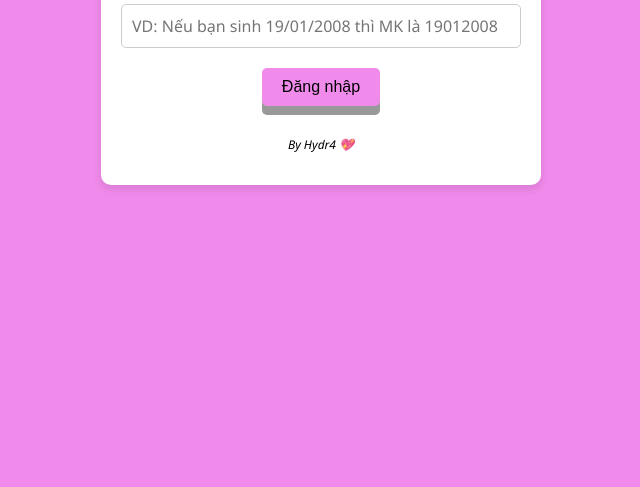
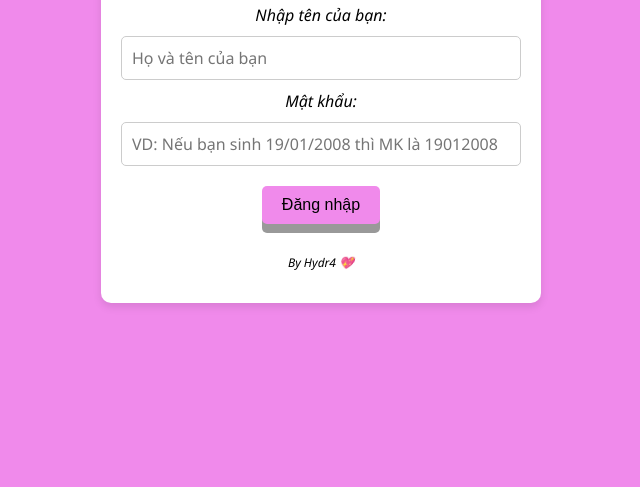
Before and after one commit to hhyperion1009/Project-2010, a plain HTML site: page index.html in a window 1280 px wide. Shown: the part 313-800 px from the top of the page, without its empty margins (319-959 px from the left). Drawn offline with Linux system fonts and the light colour scheme.

Commit message:
Cải thiện hiển thị trên thiết bị di động #3

```diff
--- a/style.css
+++ b/style.css
@@ -2,11 +2,11 @@ body {
     font-family: 'Segoe UI', Tahoma, Geneva, Verdana, sans-serif;
     background-color: #f08aeb;
     margin: 0;
-    padding: 10px 0;
+    padding: 10% 0;
     display: flex;
     justify-content: center;
     align-items: flex-start;
-    min-height: 100vh;
+    min-height: 80vh;
     box-sizing: border-box;
 }
 
```
